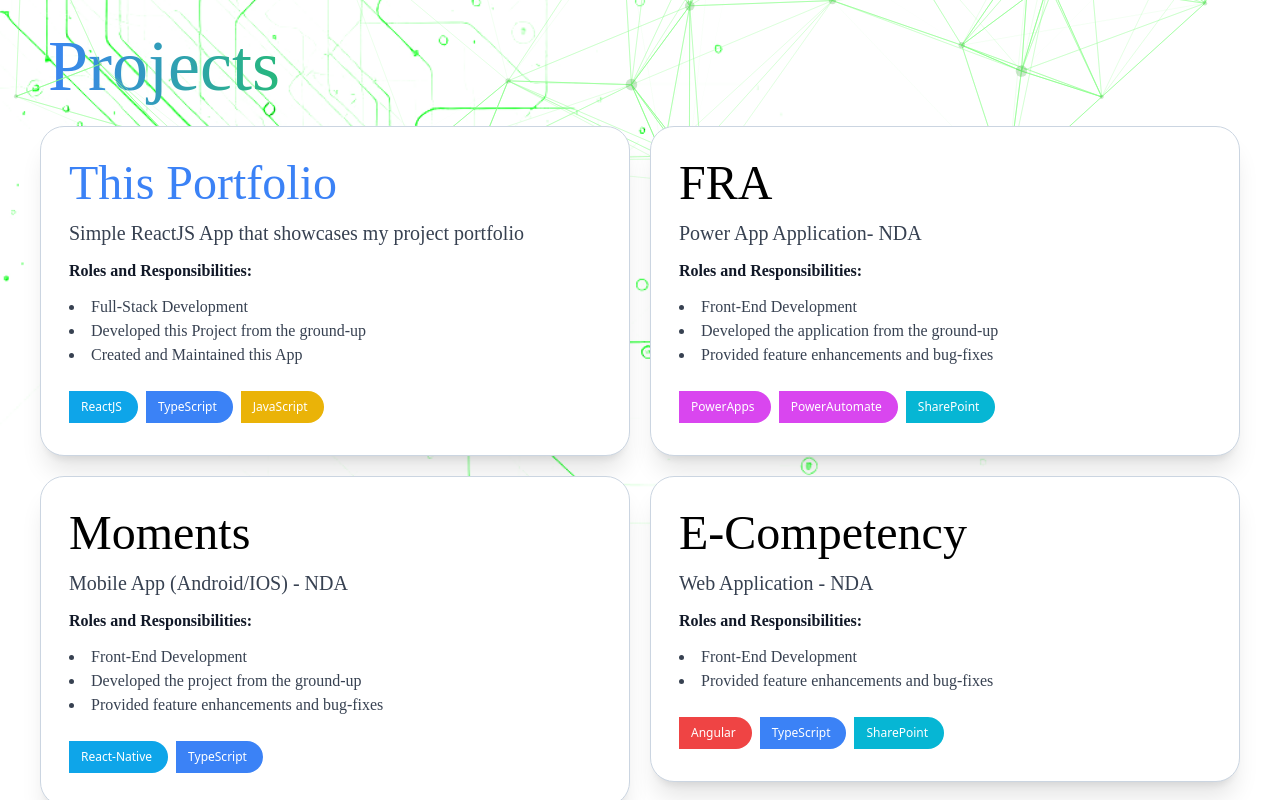
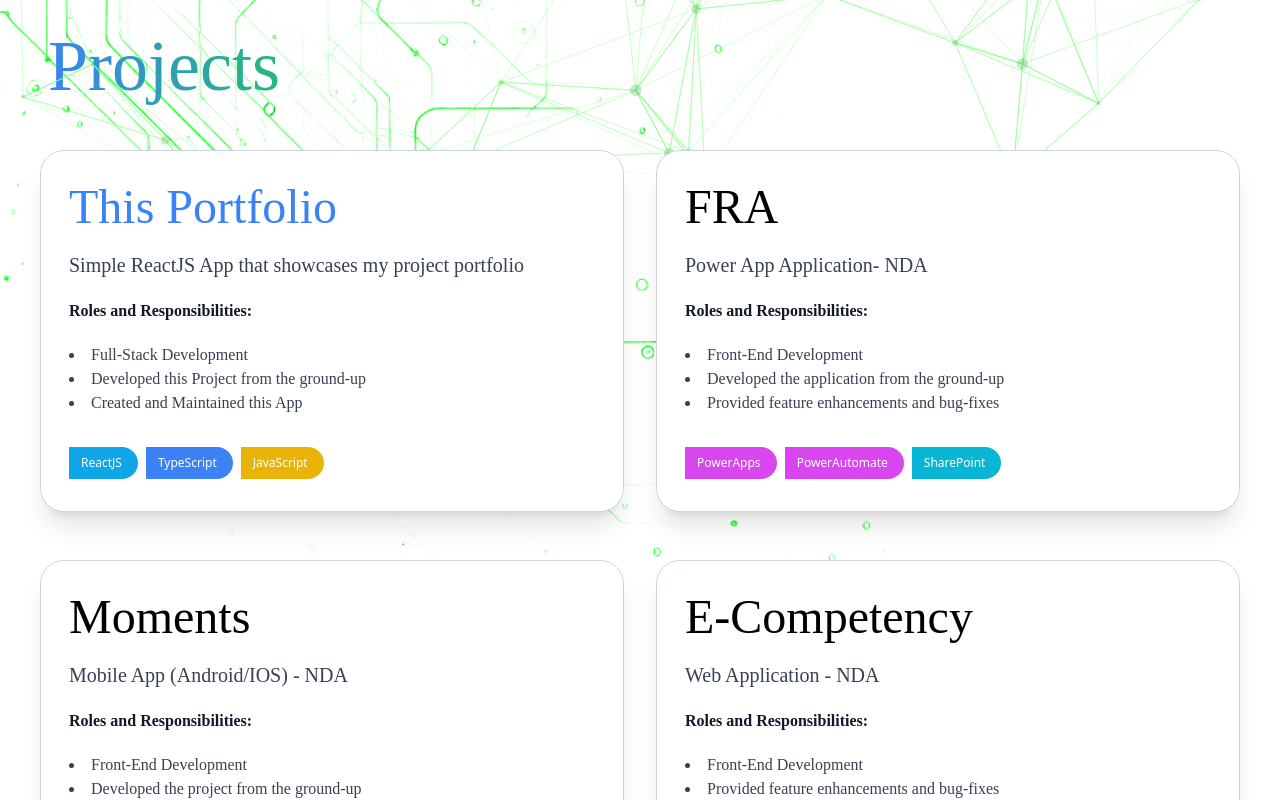
Before and after one commit to psaliente/psaliente.github.io, a React (Vite) app: page / in a window 1280 px wide. Shown: the part 580-1380 px from the top of the page. Built offline with nearby package versions, Linux system fonts and the light colour scheme; a web font is replaced by a local one.

Commit message:
NONE #Comment - styling adjustments

```diff
--- a/src/components/projectList.component.tsx
+++ b/src/components/projectList.component.tsx
@@ -27,8 +27,8 @@
   const { isEven } = useCommonHook();
 
   return (
-    <ScrollAnimation animateIn={isEven(ProjectID) ? "fadeInLeft" : "fadeInRight"}>
-      <div className="flex flex-col gap-3 bg-white px-7 pb-5 pt-8 border rounded-3xl border-slate-300 shadow-xl hover:shadow-2xl">
+    <ScrollAnimation animateIn={isEven(ProjectID) ? "fadeInLeft" : "fadeInRight"} duration={2} animateOnce={true}>
+      <div className="flex flex-col gap-5 bg-white px-7 pb-5 pt-8 border rounded-3xl border-slate-300 shadow-xl hover:shadow-2xl">
           {ProjectLink ? (
             <Link to={ProjectLink} className="">
               <h3 className="text-3xl md:text-5xl font-[SourceCodePro] text-blue-500">{Title}</h3>
@@ -55,9 +55,9 @@
 
 function ProjectList({ projects }: ProjectListPropType) {
   return (
-    <div className="flex flex-col gap-4 p-10 overflow-x-hidden">
+    <div className="flex flex-col gap-10 p-10 overflow-x-hidden">
       <h2 className="w-full md:w-1/4 p-2 text-5xl md:text-7xl font-[SourceCodePro] font-thin text-transparent bg-clip-text bg-gradient-to-r from-blue-500 to-green-500">Projects</h2>
-      <div className="grid grid-cols-1 gap-5 md:grid-cols-2">
+      <div className="grid grid-cols-1 gap-x-8 gap-y-12 md:grid-cols-2">
         {projects.map((p, i) => (
           <ProjectListItem
             key={"projectItem" + i}
```
